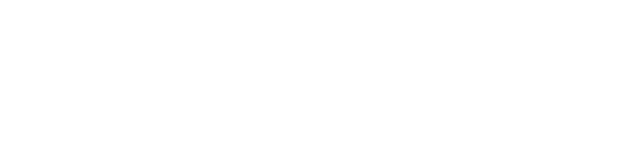
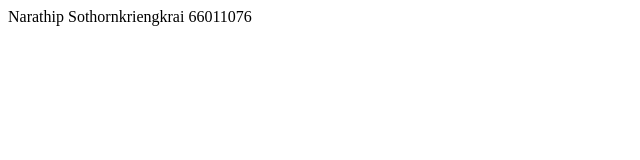
Before and after one commit to NarathipSo/my-study-repo, a plain HTML site: page index.html in a window 1280 px wide. Shown: the whole page, without its empty margins (0-640 px from the left). Drawn offline with Linux system fonts and the light colour scheme.

Commit message:
Update index.html

```diff
--- a/index.html
+++ b/index.html
@@ -1,6 +1,8 @@
 <html>
-<head>
-</head>
-<body>
-</body>
+   <head>
+      <title>My Name</title>
+   </head>
+   <body>
+        <p>Narathip Sothornkriengkrai 66011076</p>
+   </body>
 </html>
```
